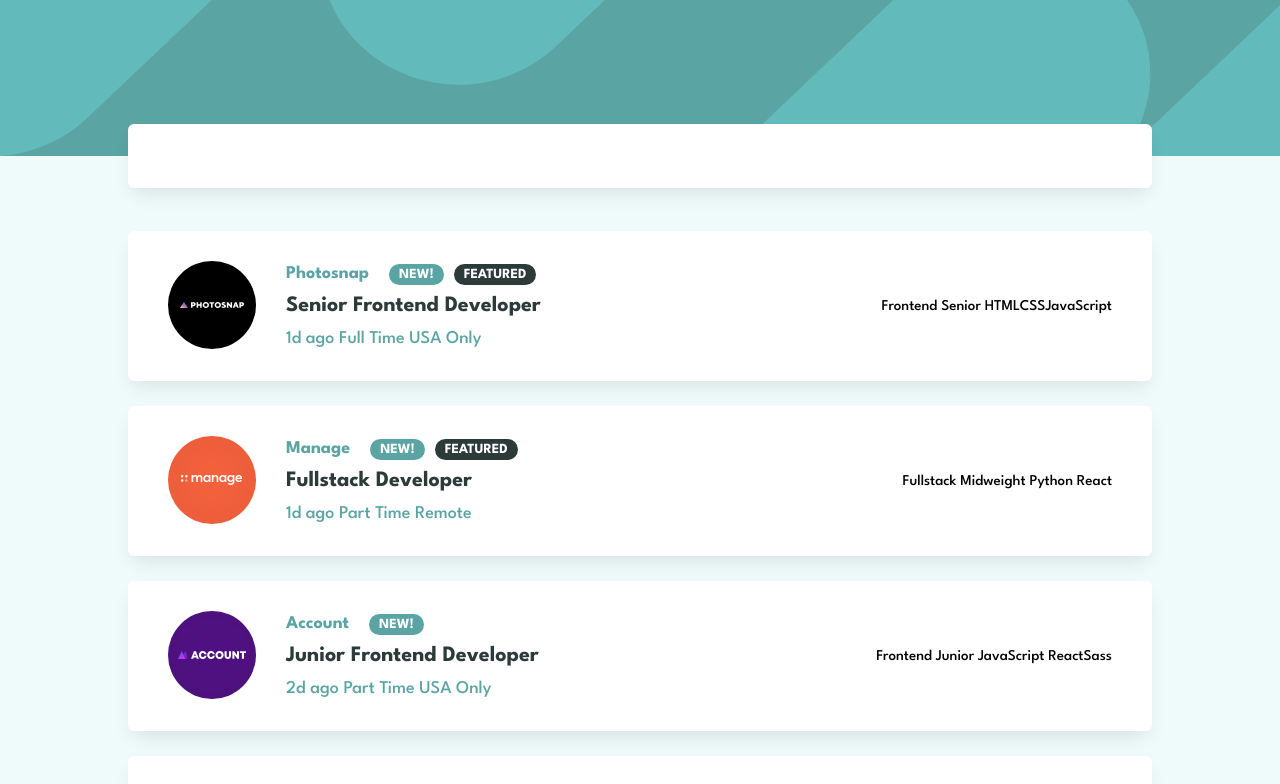
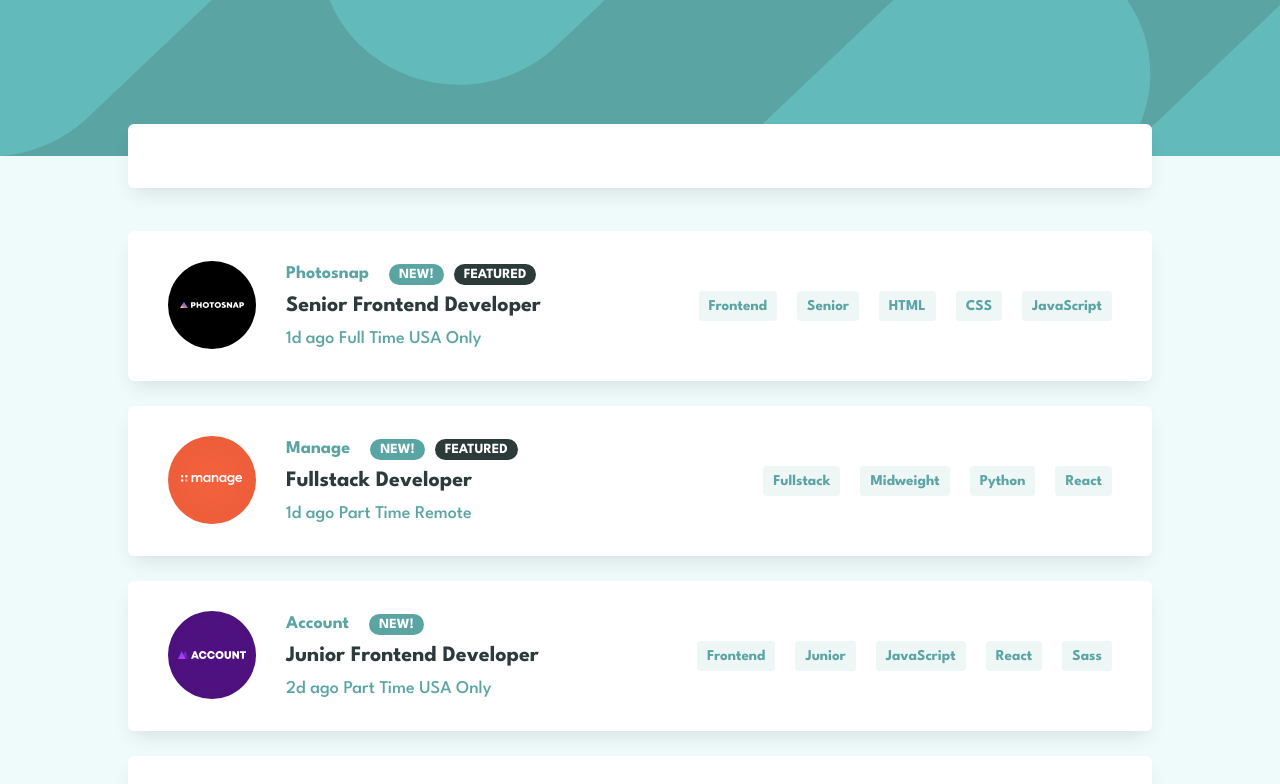
Before and after one commit to ShevchukA/job-listing-app, a React (Create React App) app: page / in a window 1280 px wide. Shown: the top 784 px of the page. Built offline with nearby package versions, Linux system fonts and the light colour scheme.

Commit message:
feat: add tag component

```diff
--- a/src/components/app/App.js
+++ b/src/components/app/App.js
@@ -2,16 +2,19 @@ import "./App.scss";
 import Card from "../card/Card";
 import Filter from "../filter/Filter";
 import Data from "../../data/data.json";
+import { useState } from "react";
 
 let filter = true;
 
 function App() {
+  const [list, setList] = useState(Data);
+
   return (
     <div className="app">
       <header className="app__header"></header>
       {filter && <Filter />}
       <div className="app__container">
-        {Data.map((item) => (
+        {list.map((item) => (
           <Card key={item.id} data={item} />
         ))}
       </div>
--- a/src/components/card/Card.jsx
+++ b/src/components/card/Card.jsx
@@ -1,5 +1,5 @@
 import "./Card.scss";
-import "../label/Label";
+import Tag from "../tag/Tag";
 import Label from "../label/Label";
 
 function Card(props) {
@@ -36,7 +36,14 @@ function Card(props) {
           </div>
         </div>
         <div className="card__tagsArea">
-          {role} {level} {languages} {tools}
+          <Tag text={role} />
+          <Tag text={level} />
+          {languages.map((lang) => (
+            <Tag text={lang} />
+          ))}
+          {tools.map((tool) => (
+            <Tag text={tool} />
+          ))}
         </div>
       </div>
     </div>
--- /dev/null
+++ b/src/components/tag/Tag.js
@@ -0,0 +1,7 @@
+import "./Tag.scss";
+
+function Tag(props) {
+  return <span className="tag">{props.text}</span>;
+}
+
+export default Tag;
--- /dev/null
+++ b/src/components/tag/Tag.scss
@@ -0,0 +1,17 @@
+@import "../../styles.scss";
+
+.tag {
+  margin-left: 20px;
+  padding: 8px 10px;
+  border-radius: 4px;
+  background-color: $filter-tablets-color;
+  color: $primary-color;
+  font-weight: 700;
+
+  &:hover {
+    cursor: pointer;
+    background-color: $primary-color;
+    color: $white-color;
+    transition: all 0.2s;
+  }
+}
--- a/src/styles.scss
+++ b/src/styles.scss
@@ -1,4 +1,5 @@
 @import url("https://fonts.googleapis.com/css2?family=League+Spartan:wght@500;700&display=swap");
+@import "./variables.scss";
 
 body {
   margin: 0;
@@ -6,3 +7,8 @@ body {
   font-size: 15px;
   font-family: "League Spartan", sans-serif;
 }
+
+::selection {
+  color: $white-color;
+  background: $primary-color;
+}
```
